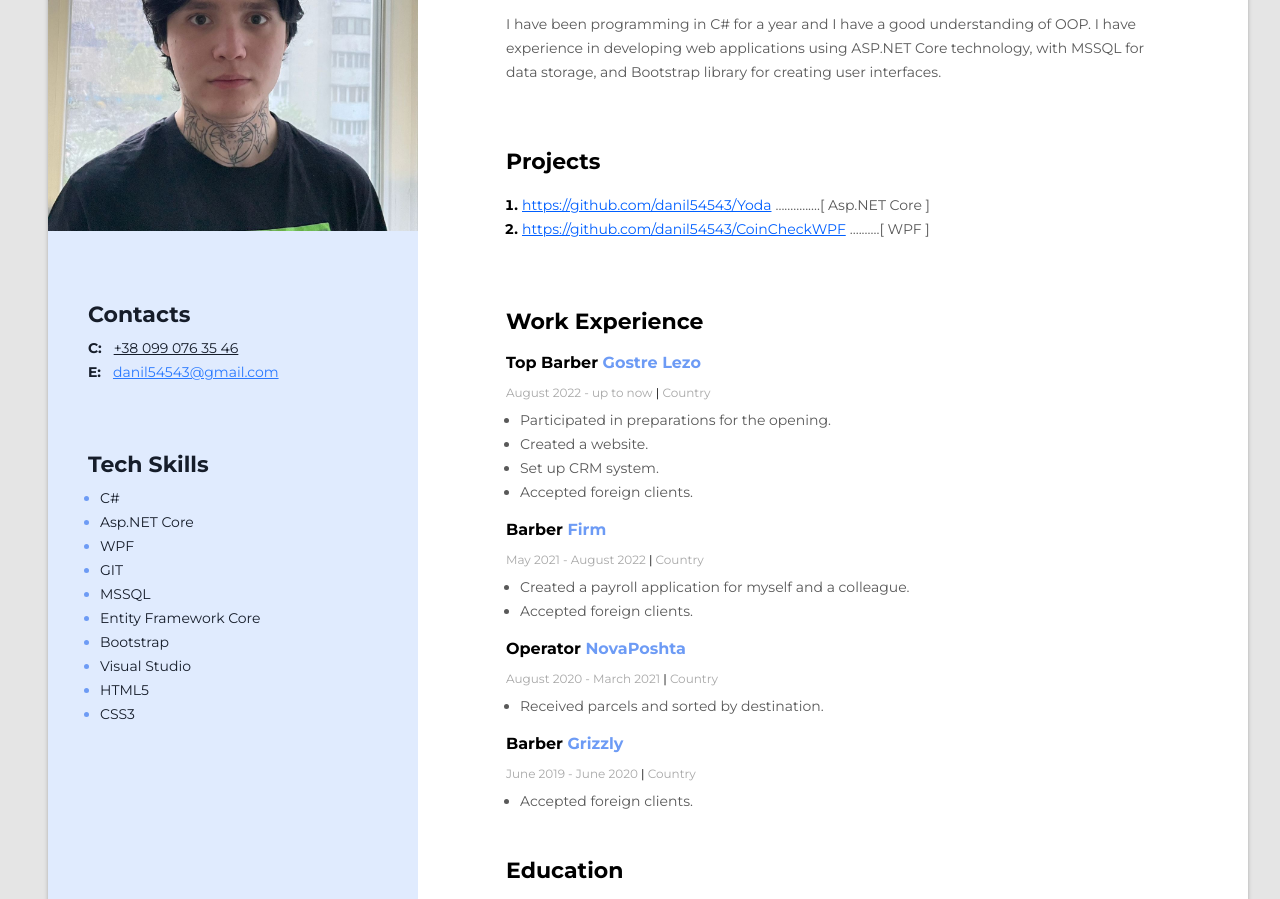
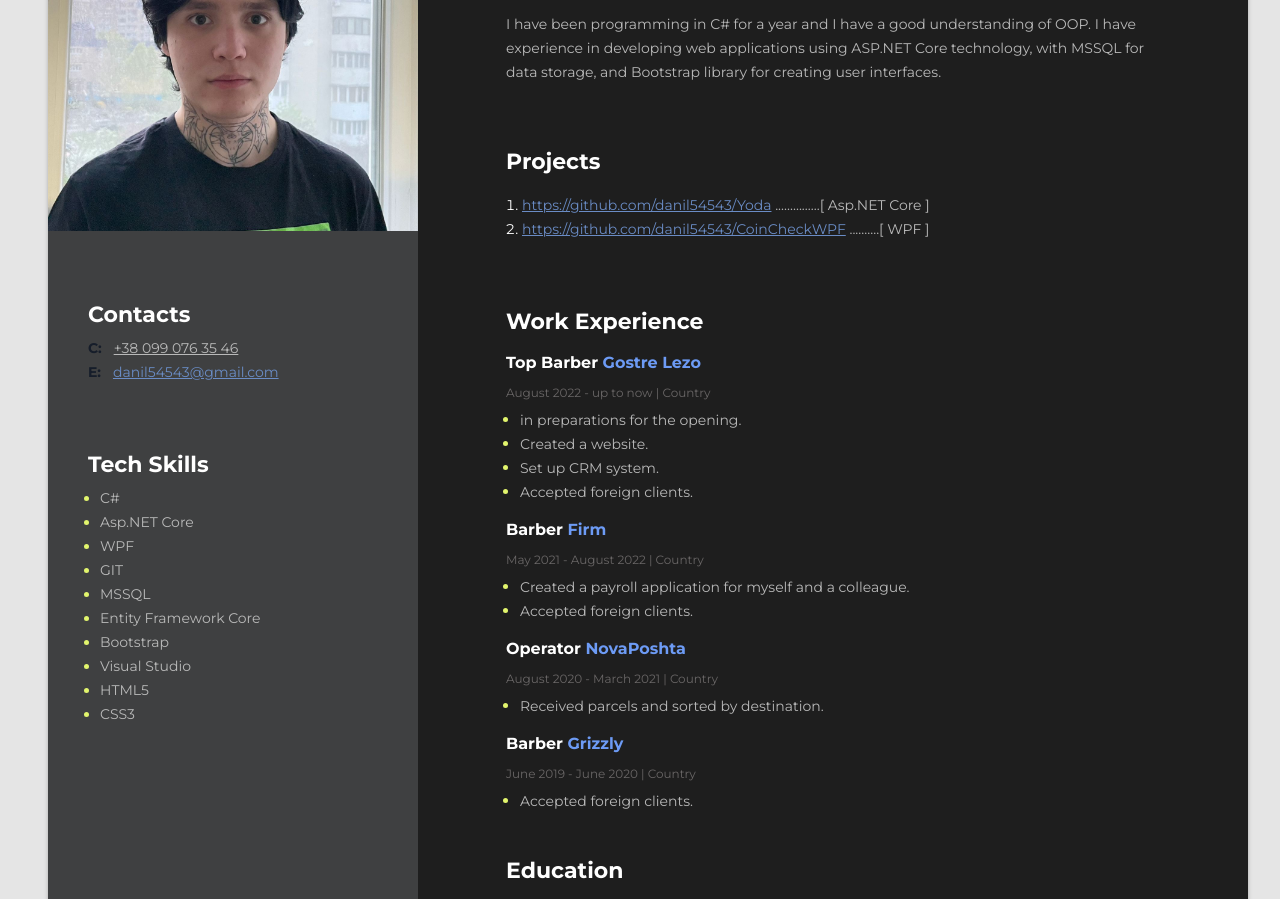
Before and after one commit to danil54543/Resume, a plain HTML site: page index.html in a window 1280 px wide. Shown: the part 242-1141 px from the top of the page. Drawn offline with Linux system fonts and the light colour scheme.

Commit message:
change colors

```diff
--- a/css/style.css
+++ b/css/style.css
@@ -11,7 +11,7 @@ body {
     flex-direction: row-reverse;
     width: 1200px;
     margin: 0 auto;
-    background: #FFFFFF;
+    background: #1E1E1E;
     box-shadow: 0px 4px 4px rgba(0, 0, 0, 0.25);
 }
 
@@ -26,7 +26,7 @@ body {
     font-weight: 700;
     font-size: 22px;
     line-height: 27px;
-    color: #000000;
+    color: #FFFFFF;
     margin: 0 0 8 0;
 }
 
@@ -39,7 +39,7 @@ body {
     font-weight: 700;
     font-size: 14px;
     line-height: 17px;
-    color: #000000;
+    color: #E2F56D;
     margin: 0 0 18px 0;
 }
 
@@ -48,7 +48,7 @@ body {
     font-weight: 700;
     font-size: 45px;
     line-height: 55px;
-    color: #000000;
+    color: #FFFFFF;
     margin: 0 0 28px 0;
 }
 
@@ -57,7 +57,7 @@ body {
     font-weight: 400;
     font-size: 14px;
     line-height: 24px;
-    color: #595959;
+    color: #B9B9B9;
 }
 
 .about-me-container {
@@ -71,16 +71,16 @@ body {
     font-size: 14px;
     line-height: 24px;
     text-decoration-line: underline;
-    color: #005FFF;
+    color: #6A8CC5;
 
 }
 
 .project-item {
     font-style: normal;
-    font-weight: 700;
+    font-weight: 400;
     font-size: 14px;
     line-height: 24px;
-    color: #000000;
+    color: #FFFFFF;
 }
 
 .project-list {
@@ -93,7 +93,7 @@ body {
     font-weight: 400;
     font-size: 14px;
     line-height: 24px;
-    color: #595959;
+    color: #B9B9B9;
 }
 
 .projects-container {
@@ -115,7 +115,7 @@ body {
     font-weight: 700;
     font-size: 16px;
     line-height: 20px;
-    color: #000000;
+    color: #FFFFFF;
     margin: 0;
 }
 
@@ -124,11 +124,15 @@ body {
 }
 
 .work-experiense-duties {
+    color: #E2F56D;
+
+}
+.work-list-item{
     font-style: normal;
     font-weight: 400;
     font-size: 14px;
     line-height: 24px;
-    color: #595959;
+    color: #B9B9B9;
 }
 
 .work-experiense-duties-list {
@@ -154,7 +158,7 @@ body {
     font-weight: 700;
     font-size: 14px;
     line-height: 17px;
-    color: #000000;
+    color: #B9B9B9;
 }
 .education-container-item{
     margin-bottom: 40px;
@@ -167,11 +171,11 @@ body {
     font-weight: 400;
     font-size: 12px;
     line-height: 15px;
-    color: #A8A8A8;
+    color: #696666;
     margin: 12px 0 8px 0;
 }
 .period-line{
-    color: #000000;
+    color: #696666;
 }
 /* Два останні класи я зробів
     загальними для всіх дат переніс
@@ -180,7 +184,7 @@ body {
 /* Sidebar */
 
 .sidebar {
-    background: #E0EBFE;
+    background: #3F4041;
     width: 370px;
 
 }
@@ -201,7 +205,7 @@ body {
     font-weight: 700;
     font-size: 22px;
     line-height: 27px;
-    color: #161D2A;
+    color: #FFFFFF;
     margin-bottom: 8px;
 }
 
@@ -220,7 +224,7 @@ body {
     font-weight: 400;
     font-size: 14px;
     line-height: 24px;
-    color: #161D2A;
+    color: #B9B9B9;
 }
 
 .contacts-email {
@@ -229,7 +233,7 @@ body {
     font-size: 14px;
     line-height: 24px;
     text-decoration-line: underline;
-    color: #2979FF;
+    color: #6A8CC5;
 
 }
 
@@ -245,9 +249,9 @@ body {
 }
 
 .skills-list-item {
-    color: #6D9BF5;
+    color: #E2F56D;
 }
 
 .skills-list-text {
-    color: #161D2A;
+    color: #B9B9B9;
 }
--- a/index.html
+++ b/index.html
@@ -52,16 +52,16 @@
                     <p class="period">August 2022 - up to now <span class="period-line">|</span> Country</p>
                     <ul class="work-experiense-duties-list">
                         <li class="work-experiense-duties">
-                            Participated in preparations for the opening.
+                            <span class="work-list-item">in preparations for the opening.</span>
                         </li>
                         <li class="work-experiense-duties">
-                            Сreated a website.
+                            <span class="work-list-item">Сreated a website.</span>
                         </li>
                         <li class="work-experiense-duties">
-                            Set up CRM system.
+                            <span class="work-list-item">Set up CRM system.</span>
                         </li>
                         <li class="work-experiense-duties">
-                            Accepted foreign clients.
+                            <span class="work-list-item">Accepted foreign clients.</span>
                         </li>
                     </ul>
                 </div>
@@ -73,10 +73,10 @@
                     <p class="period">May 2021 - August 2022 <span class="period-line">|</span> Country</p>
                     <ul class="work-experiense-duties-list">
                         <li class="work-experiense-duties">
-                            Created a payroll application for myself and a colleague.
+                            <span class="work-list-item">Created a payroll application for myself and a colleague.</span>
                         </li>
                         <li class="work-experiense-duties">
-                            Accepted foreign clients.
+                            <span class="work-list-item">Accepted foreign clients.</span>
                         </li>
                     </ul>
                 </div>
@@ -86,7 +86,7 @@
                     <p class="period">August 2020 - March 2021 <span class="period-line">|</span> Country</p>
                     <ul class="work-experiense-duties-list">
                         <li class="work-experiense-duties">
-                            Received parcels and sorted by destination.
+                            <span class="work-list-item">Received parcels and sorted by destination.</span>
                         </li>
                     </ul>
                 </div>
@@ -98,7 +98,7 @@
                     <p class="period">June 2019 - June 2020 <span class="period-line">|</span> Country</p>
                     <ul class="work-experiense-duties-list">
                         <li class="work-experiense-duties">
-                            Accepted foreign clients.
+                            <span class="work-list-item">Accepted foreign clients.</span>
                         </li>
                     </ul>
                 </div>
```
